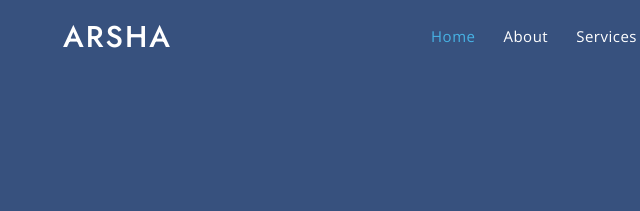
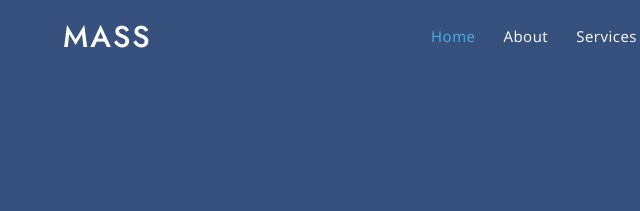
Before and after one commit to n00r/massfootcares-website, a plain HTML site: page index.html in a window 1280 px wide. Shown: the top 211 px of the page, 22-662 px from the left. Drawn offline with nearby package versions, Linux system fonts and the light colour scheme.

Commit message:
logo name changed

```diff
--- a/index.html
+++ b/index.html
@@ -42,7 +42,7 @@
   <header id="header" class="fixed-top ">
     <div class="container d-flex align-items-center">
 
-      <h1 class="logo mr-auto"><a href="index.html">Arsha</a></h1>
+      <h1 class="logo mr-auto"><a href="index.html">Mass</a></h1>
       <!-- Uncomment below if you prefer to use an image logo -->
       <!-- <a href="index.html" class="logo mr-auto"><img src="assets/img/logo.png" alt="" class="img-fluid"></a>-->
 
```
